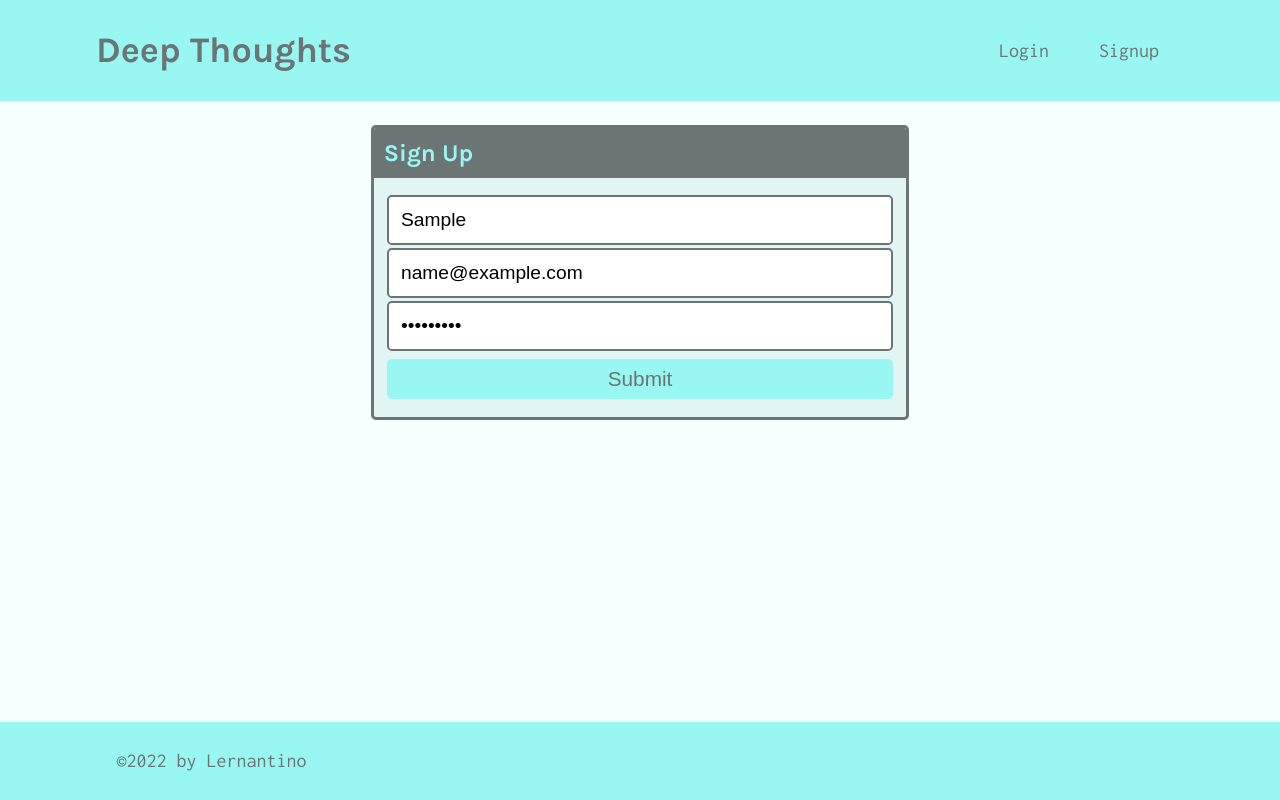
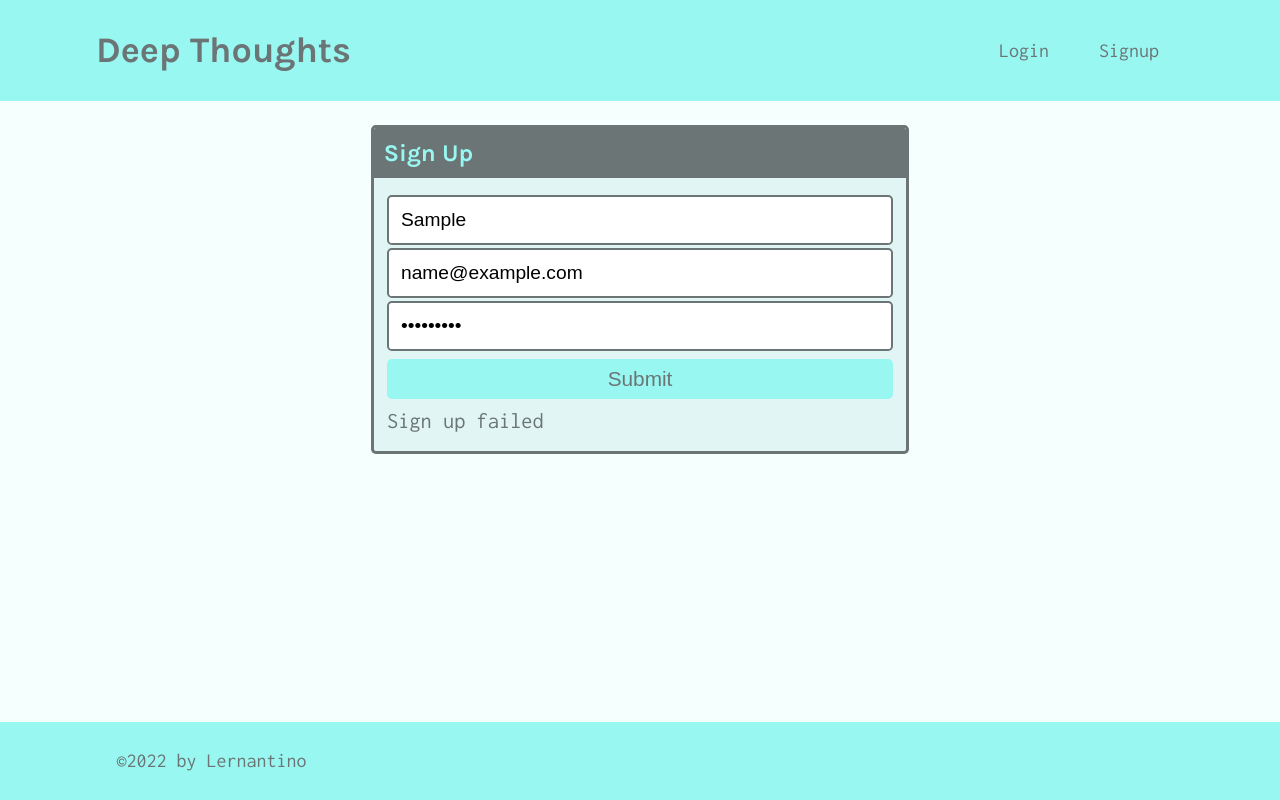
Before and after one commit to kabradshaw1/deep-thoughts, a React (Create React App) app in the folder client/: page /signup in a window 1280 px wide. Both pictures are taken after typing "Sample", "name@example.com", "Sample123" into the empty fields and a click on the button "Submit". Built offline with nearby package versions, Linux system fonts and the light colour scheme; no server answers.

Commit message:
added error message

```diff
--- a/client/src/pages/Signup.js
+++ b/client/src/pages/Signup.js
@@ -70,6 +70,7 @@ const Signup = () => {
                 Submit
               </button>
             </form>
+            {error && <div>Sign up failed</div>}
           </div>
         </div>
       </div>
```
